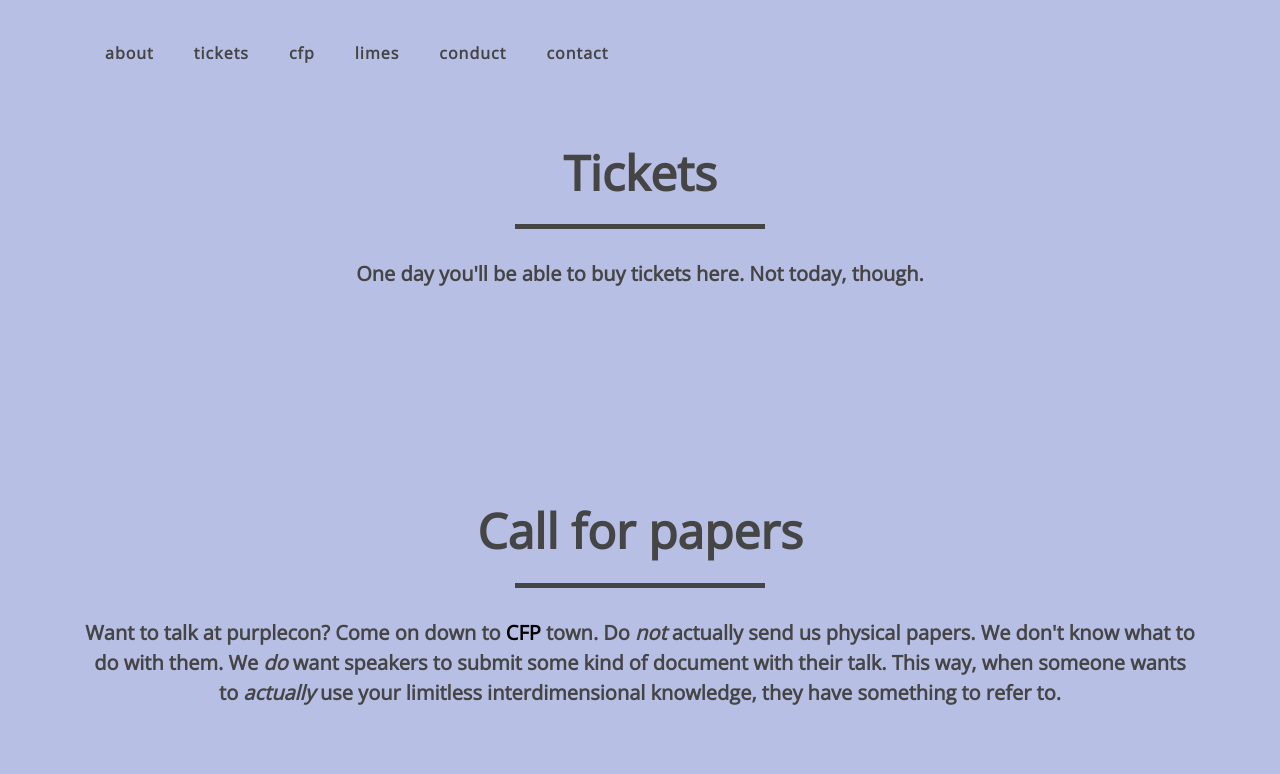
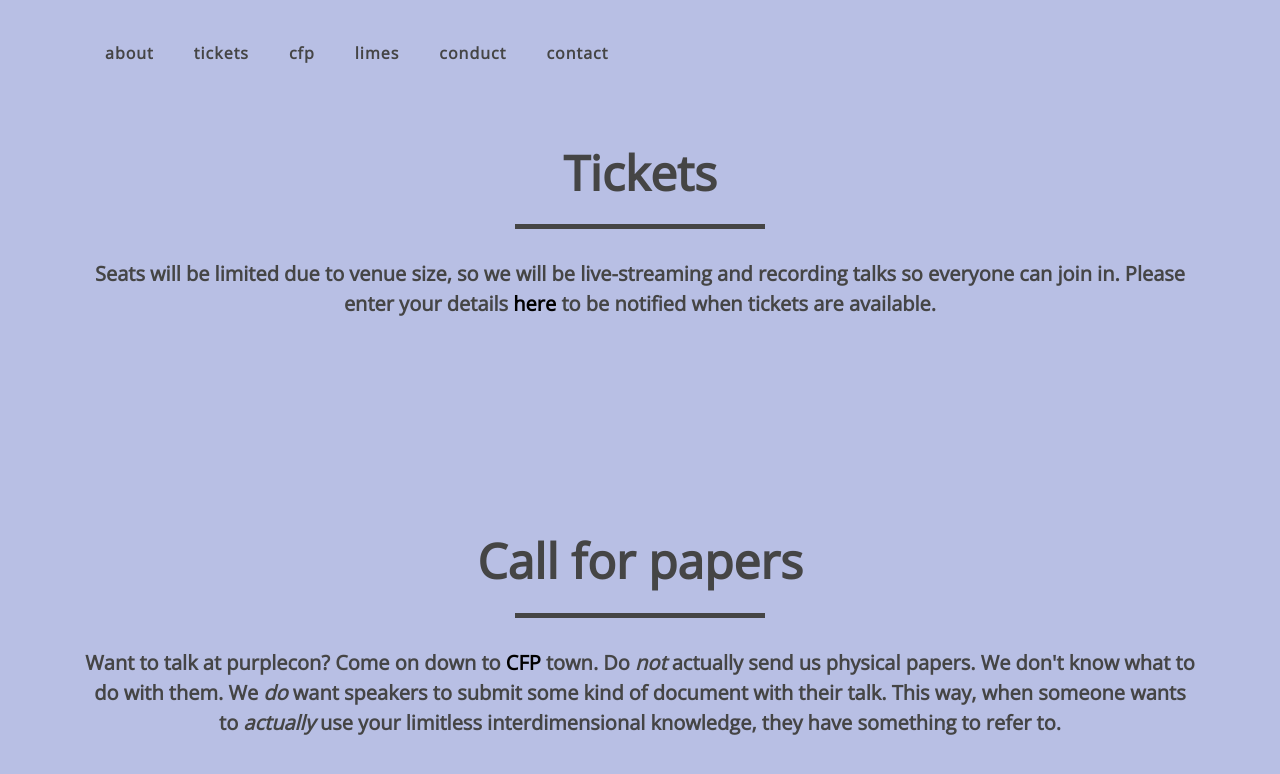
Before and after one commit to purplecon/2018.purplecon.nz, a Jekyll site: the page built from README.md, in a window 1280 px wide and 900 px high, scrolled down 1547 px. Shown: the top 774 px of the window. Built offline with Jekyll 4.4.1, drawn with Linux system fonts in a browser that asks for light colours; our own code applies the rules of GitHub Pages for plain Markdown files.

Commit message:
Update _config.yml

```diff
--- a/_config.yml
+++ b/_config.yml
@@ -38,7 +38,7 @@ can_purplecon_be_a_jp: "heck yeah we love justice"
 where_when: "15 November 2018. The goddAmn Michael Fowler Centre. Wellington, New Zealand."
 can_i_be_a_purplecon: "Have yourself a browse of the <a href=\"/cfp\">CFP</a>."
 is_purplecon_gateway_cloud: "log in, become a presenter, everybody to the data centre"
-tickets_description: "One day you'll be able to buy tickets here. Not today, though."
+tickets_description: "Seats will be limited due to venue size, so we will be live-streaming and recording talks so everyone can join in. Please enter your details <a href=\"https://goo.gl/forms/fJS9Ji795F48f5X53\">here</a> to be notified when tickets are available."
 who_is_it_for: "Developers, Students, Security People, Nurses, The Illuminati, Elves, Level 8 Wizards. Anyone who wants to learn about defensive computer security."
 cfp_description: "Want to talk at purplecon? Come on down to <a href=\"/cfp\">CFP</a> town. Do <em>not</em> actually send us physical papers. We don't know what to do with them.
     We <em>do</em> want speakers to submit some kind of document with their talk. This way, when someone wants to <em>actually</em> use your limitless interdimensional knowledge, they have something to refer to."
```
